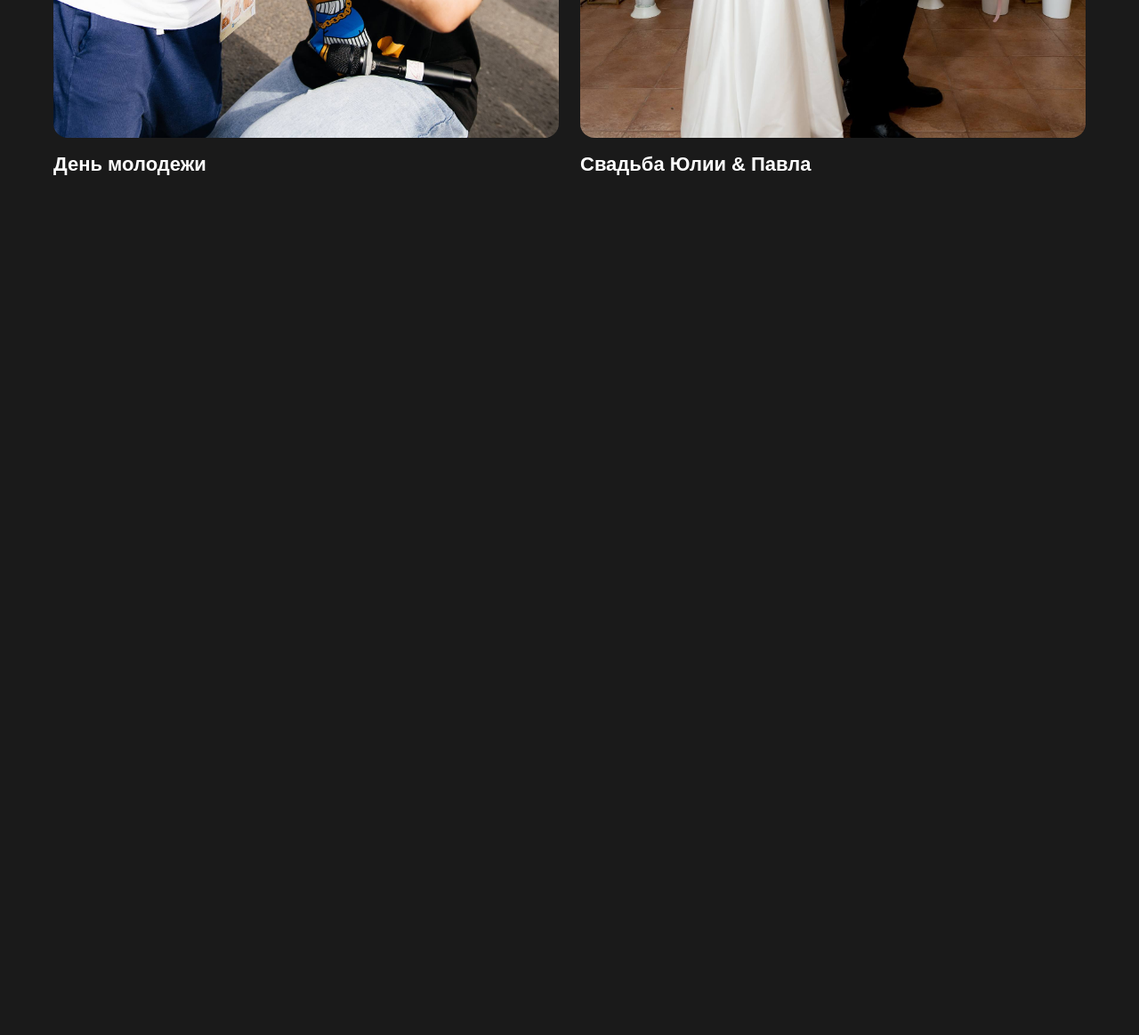
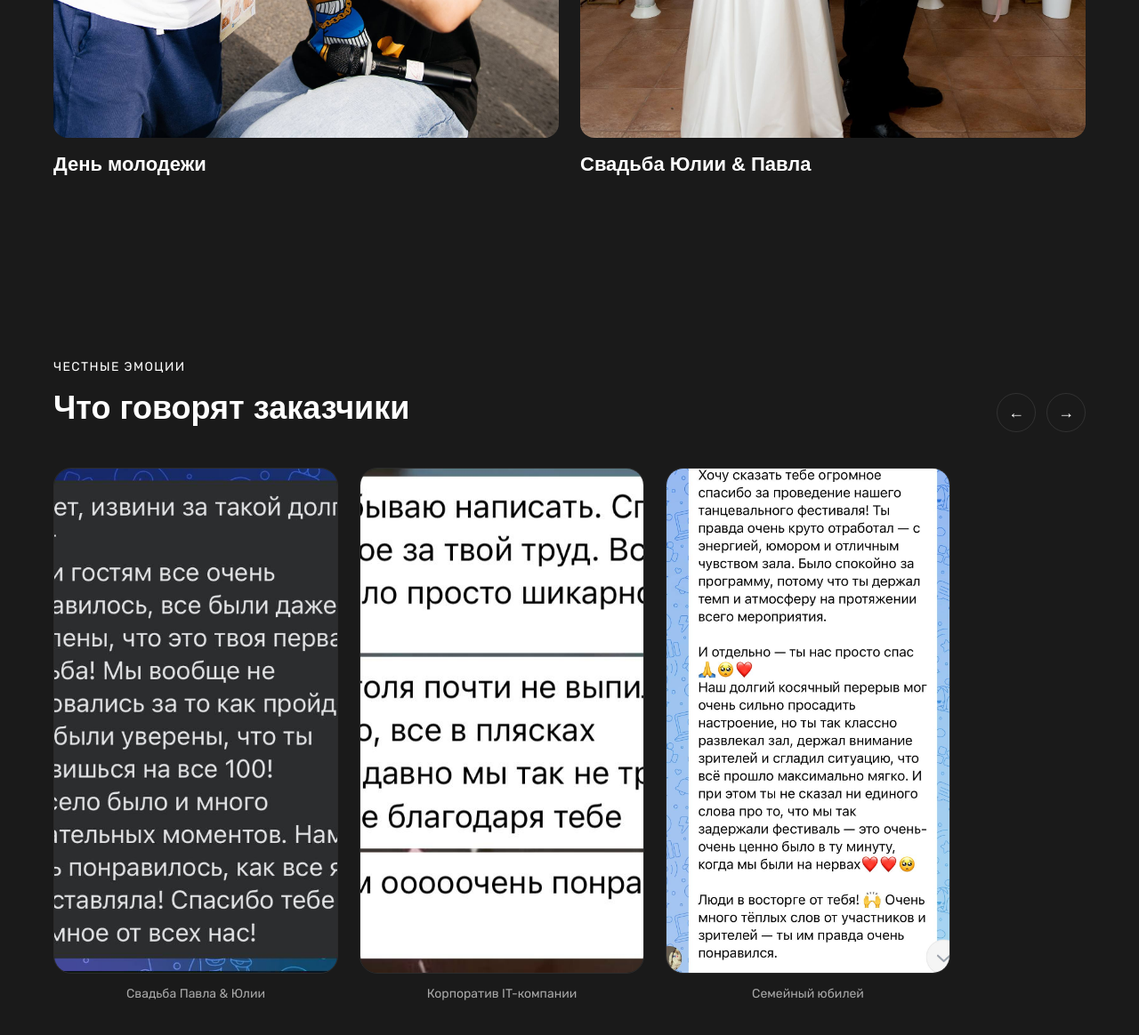
Before and after one commit to DreamerOnMaybe/host-portfolio, a website built with Vite: page index.html in a window 1280 px wide. Shown: the part 1735-2899 px from the top of the page at 89% size. Before the commit the page ends 2035 px from the top, so only its background shows below. Built offline with nearby package versions, Linux system fonts and the light colour scheme; a web font is replaced by a local one.

Commit message:
Layout of the testimonials section

```diff
--- a/index.html
+++ b/index.html
@@ -58,27 +58,66 @@
           <div class="portfolio__grid">
             <article class="project" role="button" tabindex="0" data-project="youth-day">
               <div class="project__image-box">
-                <img
-                  class="project__photo"
-                  src="/youth_day/5.jpg"
-                  alt="Ведущий Влад Тетеркин на Дне молодежи"
-                  loading="lazy"
-                >
+                <img class="project__photo" src="/youth_day/5.jpg" alt="Ведущий Влад Тетеркин на Дне молодежи"
+                  loading="lazy">
                 <span class="project__badge">Смотреть фото</span>
               </div>
               <h3 class="project__title">День молодежи</h3>
             </article>
             <article class="project" role="button" tabindex="0" data-project="wedding-day">
               <div class="project__image-box">
-                <img
-                  class="project__photo"
-                  src="/wedding_y&p/7.jpg"
-                  alt="Ведущий Влад Тетеркин на свадьбе"
-                  loading="lazy"
-                >
+                <img class="project__photo" src="/wedding_y&p/7.jpg" alt="Ведущий Влад Тетеркин на свадьбе"
+                  loading="lazy">
                 <span class="project__badge">Смотреть фото</span>
               </div>
               <h3 class="project__title">Свадьба Юлии & Павла</h3>
+            </article>
+          </div>
+        </div>
+      </section>
+
+      <section class="reviews" id="reviews">
+        <div class="container reviews__container">
+          <div class="reviews__header">
+            <div class="reviews__title-box">
+              <span class="reviews__subtitle">Честные эмоции</span>
+              <h2 class="reviews__title">Что говорят заказчики</h2>
+            </div>
+
+            <!-- Кнопки управления слайдером -->
+            <div class="reviews__controls">
+              <button class="reviews__btn reviews__btn--prev" type="button" aria-label="Предыдущий отзыв">
+                ←
+              </button>
+              <button class="reviews__btn reviews__btn--next" type="button" aria-label="Следующий отзыв">
+                →
+              </button>
+            </div>
+          </div>
+
+          <!-- Область для скриншотов -->
+          <div class="reviews__track">
+            <article class="review-card">
+              <div class="review-card__image-box">
+                <img class="review-card__photo" src="/reviews/1.jpg" alt="Отзыв о свадьбе Влада Тетеркина"
+                  loading="lazy">
+              </div>
+              <p class="review-card__caption">Свадьба Павла & Юлии</p>
+            </article>
+
+            <article class="review-card">
+              <div class="review-card__image-box">
+                <img class="review-card__photo" src="/reviews/2.jpg" alt="Отзыв о проведении корпоратива"
+                  loading="lazy">
+              </div>
+              <p class="review-card__caption">Корпоратив IT-компании</p>
+            </article>
+
+            <article class="review-card">
+              <div class="review-card__image-box">
+                <img class="review-card__photo" src="/reviews/3.jpg" alt="Отзыв о частном юбилее" loading="lazy">
+              </div>
+              <p class="review-card__caption">Семейный юбилей</p>
             </article>
           </div>
         </div>
--- a/src/scss/main.scss
+++ b/src/scss/main.scss
@@ -220,3 +220,95 @@ a {
     box-shadow: 0 0 0 3px var(--color-accent);
   }
 }
+
+.reviews {
+  padding-block: 80px;
+
+  &__header {
+    display: flex;
+    justify-content: space-between;
+    align-items: flex-end;
+    margin-bottom: 40px;
+  }
+
+  &__subtitle {
+    font-size: 14px;
+    text-transform: uppercase;
+    letter-spacing: 0.1em;
+    color: var(--color-accent);
+  }
+
+  &__title {
+    font-size: clamp(24px, 4vw, 36px);
+    font-weight: 700;
+    margin-top: 8px;
+  }
+
+  &__controls {
+    display: flex;
+    gap: 12px;
+  }
+
+  &__btn {
+    width: 44px;
+    height: 44px;
+    border-radius: 50%;
+    background-color: var(--color-bg-surface);
+    border: 1px solid rgba(255, 255, 255, 0.1);
+    color: var(--color-text-primary);
+    display: flex;
+    align-items: center;
+    justify-content: center;
+    font-size: 18px;
+    transition: background-color 0.2s ease, border-color 0.2s ease;
+
+    &:hover {
+      background-color: var(--color-bg-surface-hover);
+      border-color: var(--color-accent);
+    }
+  }
+
+  // Горизонтальный ряд со скроллом
+  &__track {
+    display: flex;
+    gap: 24px;
+    overflow-x: auto;
+    padding-bottom: 16px;
+    scroll-snap-type: x mandatory;
+    scrollbar-width: none; // прячем грубый стандартный скроллбар
+
+    &::-webkit-scrollbar {
+      display: none;
+    }
+  }
+}
+
+.review-card {
+  flex: 0 0 280px; // фиксированная ширина карточки скриншота
+  scroll-snap-align: start;
+
+  @media (min-width: 768px) {
+    flex: 0 0 320px;
+  }
+
+  &__image-box {
+    border-radius: 20px;
+    overflow: hidden;
+    background-color: var(--color-bg-surface);
+    border: 1px solid rgba(255, 255, 255, 0.08);
+    aspect-ratio: 9 / 16; // идеальная пропорция под скриншоты со смартфона!
+  }
+
+  &__photo {
+    width: 100%;
+    height: 100%;
+    object-fit: cover;
+  }
+
+  &__caption {
+    margin-top: 12px;
+    font-size: 14px;
+    color: var(--color-text-secondary);
+    text-align: center;
+  }
+}
```
Also changed, not shown: public/reviews/1.jpg (added), public/reviews/2.jpg (added), public/reviews/3.jpg (added).
